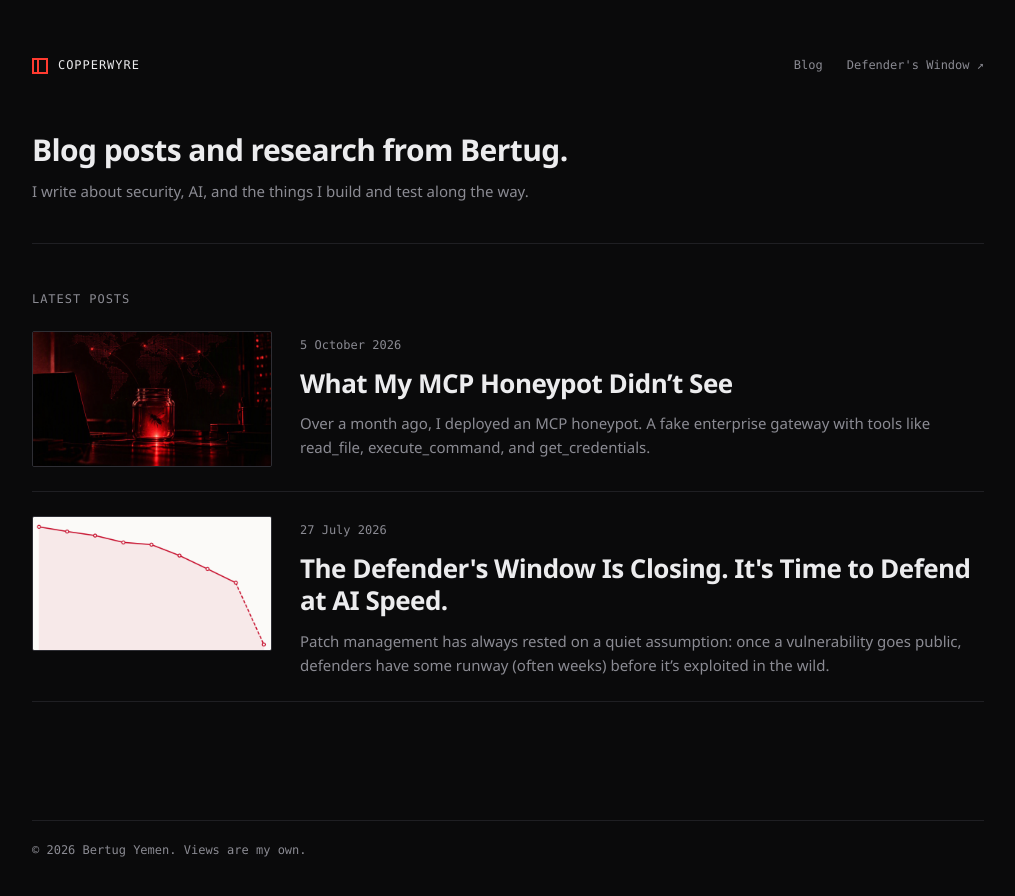
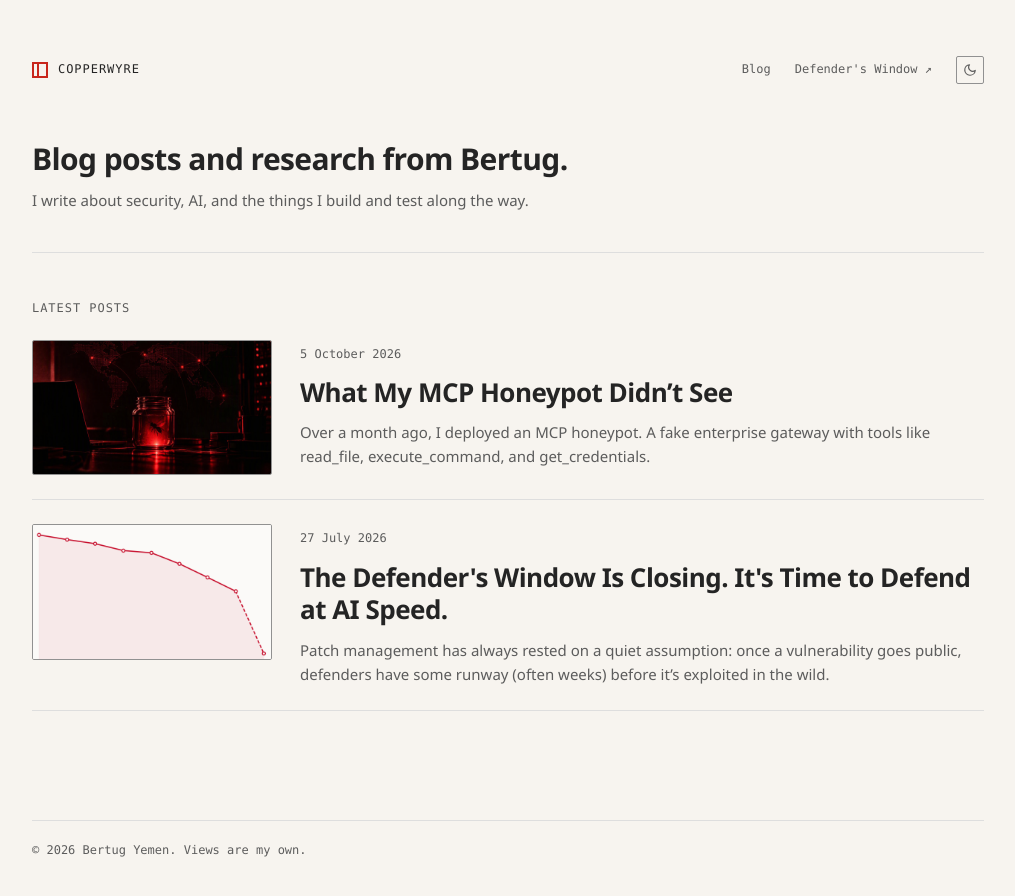
Before and after one commit to Bertug/bertug.github.io, a Jekyll site: the page built from index.html, in a window 1280 px wide. Shown: the top 896 px of the page, without its empty margins (132-1147 px from the left). Built offline with Jekyll 4.4.1, drawn with Linux system fonts in a browser that asks for light colours.

Commit message:
Add light/dark theme toggle
Add a sun/moon button to the header. Theme order: ?scoutTheme= override,
saved choice (cw-theme cookie on .copperwyre.com, shared with Defender's
Window), OS preference, then dark. Align the light accent with the
Defender's Window red (#c8261c) and document the toggle in AUTHORING.txt.

Co-authored-by: Copilot <223556219+Copilot@users.noreply.github.com>

```diff
--- a/_includes/head.html
+++ b/_includes/head.html
@@ -3,8 +3,11 @@
   <meta name="viewport" content="width=device-width, initial-scale=1">
   <script>
     (() => {
+      // Order: ?scoutTheme= override, saved choice (shared with Defender's Window), OS preference, dark.
       const param = new URLSearchParams(window.location.search).get("scoutTheme");
-      const theme = param === "light" ? "light" : "dark";
+      const saved = document.cookie.match(/(?:^|; )cw-theme=(light|dark)/);
+      const os = matchMedia("(prefers-color-scheme: light)").matches ? "light" : "dark";
+      const theme = param === "light" || param === "dark" ? param : saved ? saved[1] : os;
       document.documentElement.setAttribute("data-theme", theme);
     })();
   </script>
@@ -20,9 +23,9 @@
       --cp-text: #242424;
       --cp-text-muted: #5c5c5c;
       --cp-text-soft: #6f6f6f;
-      --cp-accent: #b11f4b;
-      --cp-accent-hover: #9a1a41;
-      --cp-accent-soft: rgba(177, 31, 75, 0.08);
+      --cp-accent: #c8261c;
+      --cp-accent-hover: #a81f16;
+      --cp-accent-soft: rgba(200, 38, 28, 0.08);
       --cp-accent-fg: #ffffff;
       --cp-success: #16a34a;
       --cp-danger: #dc2626;
@@ -33,7 +36,7 @@
       --cp-panel: rgba(255, 255, 255, 0.86);
       --cp-panel-strong: rgba(255, 255, 255, 0.96);
       --cp-sheen: rgba(255, 255, 255, 0.55);
-      --cp-highlight: rgba(177, 31, 75, 0.12);
+      --cp-highlight: rgba(200, 38, 28, 0.12);
     }
     :root:not([data-theme]), html[data-theme="dark"] {
       color-scheme: dark;
--- a/_includes/header.html
+++ b/_includes/header.html
@@ -5,6 +5,37 @@
     <nav aria-label="Main navigation">
       <a href="{{ '/' | relative_url }}">Blog</a>
       <a href="https://defenderswindow.copperwyre.com/">Defender's Window <span aria-hidden="true">&nearr;</span></a>
+      <button class="theme-toggle" type="button" hidden>
+        <svg class="icon-sun" viewBox="0 0 24 24" fill="none" stroke="currentColor" stroke-width="2" stroke-linecap="round" stroke-linejoin="round" aria-hidden="true"><circle cx="12" cy="12" r="4"/><path d="M12 2v2M12 20v2M4.93 4.93l1.41 1.41M17.66 17.66l1.41 1.41M2 12h2M20 12h2M4.93 19.07l1.41-1.41M17.66 6.34l1.41-1.41"/></svg>
+        <svg class="icon-moon" viewBox="0 0 24 24" fill="none" stroke="currentColor" stroke-width="2" stroke-linecap="round" stroke-linejoin="round" aria-hidden="true"><path d="M21 12.79A9 9 0 1 1 11.21 3 7 7 0 0 0 21 12.79z"/></svg>
+      </button>
+      <script>
+        (() => {
+          const root = document.documentElement;
+          const button = document.querySelector(".theme-toggle");
+          const label = () => {
+            const text = root.dataset.theme === "light" ? "Switch to dark theme" : "Switch to light theme";
+            button.setAttribute("aria-label", text);
+            button.title = text;
+          };
+          label();
+          button.hidden = false;
+          button.addEventListener("click", () => {
+            const theme = root.dataset.theme === "light" ? "dark" : "light";
+            root.dataset.theme = theme;
+            label();
+            // Shared across blog.copperwyre.com and defenderswindow.copperwyre.com.
+            const domain = location.hostname.endsWith("copperwyre.com") ? ";domain=.copperwyre.com" : "";
+            const secure = location.protocol === "https:" ? ";secure" : "";
+            document.cookie = `cw-theme=${theme};path=/;max-age=31536000;samesite=lax${secure}${domain}`;
+          });
+          matchMedia("(prefers-color-scheme: light)").addEventListener("change", (event) => {
+            if (/(?:^|; )cw-theme=/.test(document.cookie)) return;
+            root.dataset.theme = event.matches ? "light" : "dark";
+            label();
+          });
+        })();
+      </script>
     </nav>
   </div>
 </header>
--- a/assets/blog.css
+++ b/assets/blog.css
@@ -48,12 +48,32 @@ a:focus-visible { outline: 3px solid var(--cp-accent); outline-offset: 5px; }
 nav {
   display: flex;
   flex-wrap: wrap;
+  align-items: center;
   gap: 1.5rem;
   font-family: Consolas, "Courier New", Courier, monospace;
   font-size: 12px;
 }
 nav a { color: var(--cp-text-muted); text-decoration: none; }
 nav a:hover { color: var(--cp-text); }
+.theme-toggle {
+  display: inline-flex;
+  align-items: center;
+  justify-content: center;
+  width: 28px;
+  height: 28px;
+  padding: 0;
+  color: var(--cp-text-muted);
+  background: none;
+  border: 1px solid var(--cp-border-strong);
+  border-radius: 2px;
+  cursor: pointer;
+}
+.theme-toggle[hidden] { display: none; }
+.theme-toggle:hover { color: var(--cp-text); border-color: var(--cp-text-muted); }
+.theme-toggle:focus-visible { outline: 3px solid var(--cp-accent); outline-offset: 3px; }
+.theme-toggle svg { width: 14px; height: 14px; }
+.theme-toggle .icon-moon, html[data-theme="light"] .theme-toggle .icon-sun { display: none; }
+html[data-theme="light"] .theme-toggle .icon-moon { display: block; }
 .page-content { flex: 1; padding-block: 3.5rem; }
 h1, h2, h3 { font-weight: 600; letter-spacing: -0.02em; line-height: 1.25; }
 h1 { font-size: clamp(22px, 3vw, 30px); margin: 0 0 10px; }
```
Also changed, not shown: AUTHORING.txt (+9 -0 lines).
